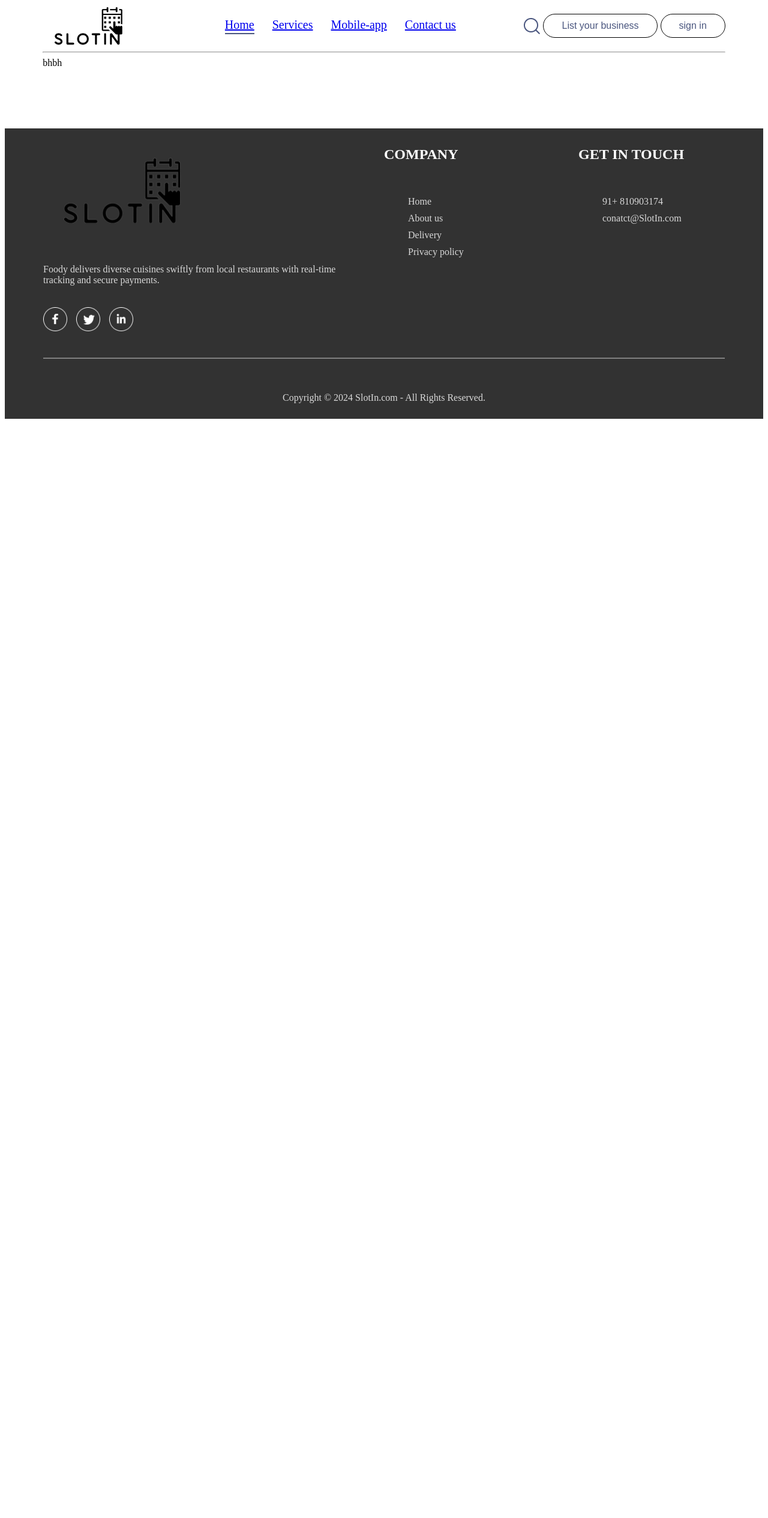
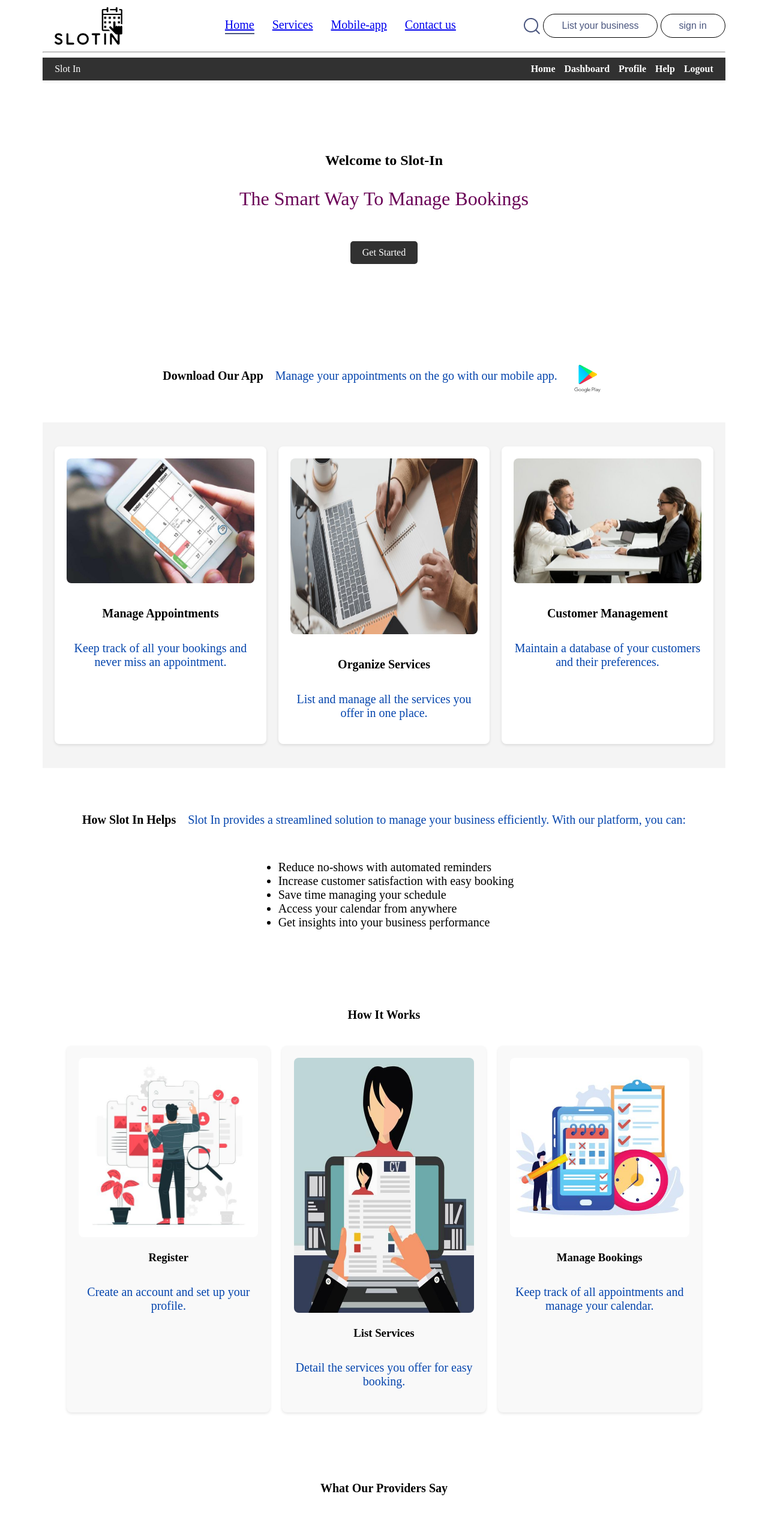
Before and after one commit to Aryanmittal23/SlotIn, a React (Vite) app in the folder frontend/: page /ListYourBusiness in a window 1280 px wide. Shown: the top 2530 px of the page at 60% size. Before the commit the page ends 816 px from the top, so only its background shows below. Built offline with nearby package versions, Linux system fonts and the light colour scheme.

Commit message:
listYourBusiness

```diff
--- a/frontend/src/pages/ListYourBusiness/ListYourBusiness.css
+++ b/frontend/src/pages/ListYourBusiness/ListYourBusiness.css
@@ -0,0 +1,209 @@
+
+
+
+header {
+    display: flex;
+    justify-content: space-between;
+    align-items: center;
+    padding: 10px 20px;
+    background: #313131;
+    color: #ffffff;
+    box-shadow: 0 2px 4px rgba(0, 0, 0, 0.1);
+}
+
+.logo {
+    font-size: 1.5em;
+    font-weight: bold;
+}
+
+nav ul {
+    list-style: none;
+    display: flex;
+    gap: 15px;
+    margin: 0;
+    padding: 0;
+}
+
+nav a {
+    text-decoration: none;
+    color: #ffffff;
+    font-weight: 650;
+}
+nav a:hover{
+    text-decoration: underline;
+}
+
+.hero {
+
+    color: rgb(0, 0, 0);
+    text-align: center;
+    padding: 100px 20px;
+
+}
+.hero p{
+    animation: mymove 5s infinite;
+}
+@keyframes mymove {
+    from {color: rgb(159, 3, 3);}
+    to {color: blue;}
+  }
+
+.hero-content {
+    max-width: 600px;
+    margin: auto;
+}
+
+.cta-button {
+    display: inline-block;
+    margin-top: 20px;
+    padding: 10px 20px;
+    background: #313131;
+    color: white;
+    text-decoration: none;
+    border-radius: 5px;
+}
+.cta-button:hover{
+    background-color: #000;
+}
+
+.app-downloadss {
+    background: #fff;
+    padding: 40px 20px;
+    text-align: center;
+}
+
+.app-downloadss .downloads-buttons {
+    display: flex;
+    gap: 20px;
+    justify-content: center;
+    margin-top: 20px;
+}
+
+.app-downloadss img {
+    width: 60px;
+    height: 60px;
+}
+
+.features {
+    background: #f4f4f4;
+    padding: 40px 0;
+}
+
+.container {
+    max-width: 1200px;
+    margin: auto;
+    padding: 0 20px;
+    display: flex;
+    flex-wrap: wrap;
+    gap: 20px;
+    justify-content: center;
+}
+.container h2{
+    margin-top: 35px;
+    font-size: 20px;
+    font-weight: 600;
+}
+.container p{
+    font-size: 20px;
+    margin-top: 35px;
+    color: #0545ad;
+}
+.container li{
+    font-size: 20px;
+}
+
+.feature {
+    background: rgb(255, 255, 255);
+    padding: 20px;
+    border-radius: 8px;
+    box-shadow: 0 2px 4px rgba(0, 0, 0, 0.1);
+    flex: 1;
+    min-width: 250px;
+    text-align: center;
+}
+
+.feature img {
+    max-width: 100%;
+    height: auto;
+    border-radius: 8px;
+}
+
+.how-it-helps {
+    background: #fff;
+    padding: 40px 20px;
+}
+
+.how-it-helps h2 {
+    text-align: center;
+    margin-bottom: 20px;
+}
+
+.how-it-helps ul {
+    list-style-type: disc;
+    padding-left: 40px;
+}
+
+.how-it-works {
+    background: #fff;
+    padding: 40px 20px;
+}
+
+.how-it-works h2 {
+    text-align: center;
+    margin-bottom: 20px;
+}
+
+.steps {
+    display: flex;
+    flex-wrap: wrap;
+    gap: 20px;
+    justify-content: center;
+}
+
+.step {
+    background: #f9f9f9;
+    padding: 20px;
+    border-radius: 8px;
+    box-shadow: 0 2px 4px rgba(0, 0, 0, 0.1);
+    flex: 1;
+    min-width: 250px;
+    text-align: center;
+}
+.booking{
+    font-size: xx-large;
+}
+.step img {
+    max-width: 100%;
+    height: auto;
+    border-radius: 8px;
+}
+.step:hover{
+    background-color: #eaeaea;
+    transition-duration: 0.5s;
+}
+
+.testimonial {
+    background: #fff;
+    padding: 40px 20px;
+    text-align: center;
+}
+
+.testimonial h2 {
+    margin-bottom: 20px;
+}
+
+.testimonial-content {
+    display: flex;
+    flex-wrap: wrap;
+    gap: 20px;
+    justify-content: center;
+}
+
+blockquote {
+    background: #f9f9f9;
+    padding: 20px;
+    border-left: 5px solid #007BFF;
+    margin: 0;
+    flex: 1;
+    min-width: 300px;
+}
--- a/frontend/src/pages/ListYourBusiness/ListYourBusiness.tsx
+++ b/frontend/src/pages/ListYourBusiness/ListYourBusiness.tsx
@@ -1,9 +1,113 @@
-import React from 'react'
+import React from 'react';
 import './ListYourBusiness.css'
+import images from "../../images/images"
 function ListYourBusiness() {
   return (
     <div>
-      bhbh
+      <header >
+          <div >Slot In</div>
+          <nav>
+            <ul className="flex space-x-4">
+              <li><a href="/" className="hover:underline">Home</a></li>
+              <li><a href="in.html" className="hover:underline">Dashboard</a></li>
+              <li><a href="/" className="hover:underline">Profile</a></li>
+              <li><a href="/" className="hover:underline">Help</a></li>
+              <li><a href="/" className="hover:underline">Logout</a></li>
+            </ul>
+          </nav>
+
+      </header>
+
+      <section className="hero bg-blue-600 text-white text-center p-10">
+        <div className="hero-content">
+          <h1 >Welcome to Slot-In</h1>
+          <p className="booking ">The Smart Way To Manage Bookings</p>
+          <a href="#" className="cta-button bg-white text-blue-600 px-4 py-2 mt-6 inline-block rounded">Get Started</a>
+        </div>
+      </section>
+
+      <section className="app-downloadss p-10">
+        <div className="container mx-auto text-center">
+          <h2 className="text-2xl font-bold">Download Our App</h2>
+          <p className="mt-4">Manage your appointments on the go with our mobile app.</p>
+          <div className="downloads-buttons mt-6">
+            <a href="#"><img src={images.playstore} alt="" className="mx-auto" /></a>
+          </div>
+        </div>
+      </section>
+
+      <section className="features p-10">
+        <div className="container mx-auto grid grid-cols-1 md:grid-cols-3 gap-10">
+          <div className="feature text-center">
+            <img src={images.manage_appointment} alt="Manage Appointments" className="mx-auto" />
+            <h2 className="text-xl font-bold mt-4">Manage Appointments</h2>
+            <p className="mt-2">Keep track of all your bookings and never miss an appointment.</p>
+          </div>
+          <div className="feature text-center">
+            <img src={images.organize_services} alt="Organize Services" style={{ height: '293px', width: 'auto' }} className="mx-auto" />
+            <h2 className="text-xl font-bold mt-4">Organize Services</h2>
+            <p className="mt-2">List and manage all the services you offer in one place.</p>
+          </div>
+          <div className="feature text-center">
+            <img src={images.customer_management} alt="Customer Management" className="mx-auto" />
+            <h2 className="text-xl font-bold mt-4"ß>Customer Management</h2>
+            <p className="mt-2">Maintain a database of your customers and their preferences.</p>
+          </div>
+        </div>
+      </section>
+
+      <section className="how-it-helps p-10 bg-gray-100">
+        <div className="container mx-auto">
+          <h2 id="help" className="text-3xl font-bold mb-4">How Slot In Helps</h2>
+          <p className="text-xl">Slot In provides a streamlined solution to manage your business efficiently. With our platform, you can:</p>
+          <ul className="list-disc list-inside mt-4 space-y-2">
+            <li>Reduce no-shows with automated reminders</li>
+            <li>Increase customer satisfaction with easy booking</li>
+            <li>Save time managing your schedule</li>
+            <li>Access your calendar from anywhere</li>
+            <li>Get insights into your business performance</li>
+          </ul>
+        </div>
+      </section>
+
+      <section className="how-it-works p-10">
+        <div className="container mx-auto">
+          <h2 className="text-3xl font-bold mb-4">How It Works</h2>
+          <div className="steps grid grid-cols-1 md:grid-cols-3 gap-10">
+            <div className="step text-center">
+              <img src={images.register} alt="Register" className="mx-auto" />
+              <h3 className="text-xl font-semibold pt-6">Register</h3>
+              <p className="mt-2">Create an account and set up your profile.</p>
+            </div>
+            <div className="step text-center">
+              <img src={images.list_service} alt="List Services" style={{ height: '425px', width: '450px' }} className="mx-auto" />
+              <h3 className="text-xl font-semibold pt-6">List Services</h3>
+              <p className="mt-2">Detail the services you offer for easy booking.</p>
+            </div>
+            <div className="step text-center">
+              <img src={images.manage_booking} alt="Manage Bookings" className="mx-auto" />
+              <h3 className="text-xl font-semibold pt-6">Manage Bookings</h3>
+              <p className="mt-2">Keep track of all appointments and manage your calendar.</p>
+            </div>
+          </div>
+        </div>
+      </section>
+
+      <section className="testimonial p-10 bg-gray-100">
+        <div className="container mx-auto">
+          <h2 className="text-3xl font-bold mb-4">What Our Providers Say</h2>
+          <div className="testimonial-content space-y-6">
+            <blockquote className="text-center">
+              <p className="text-xl">"Slot In has transformed the way we manage our bookings. It's so easy to use!"</p>
+              <footer className="mt-2">— Jane Doe, Salon Owner</footer>
+            </blockquote>
+            <blockquote className="text-center">
+              <p className="text-xl">"With Slot In, we have seen a significant improvement in customer satisfaction."</p>
+              <footer className="mt-2">— John Smith, Physiotherapist</footer>
+            </blockquote>
+          </div>
+        </div>
+      </section>
     </div>
   )
 }
```
